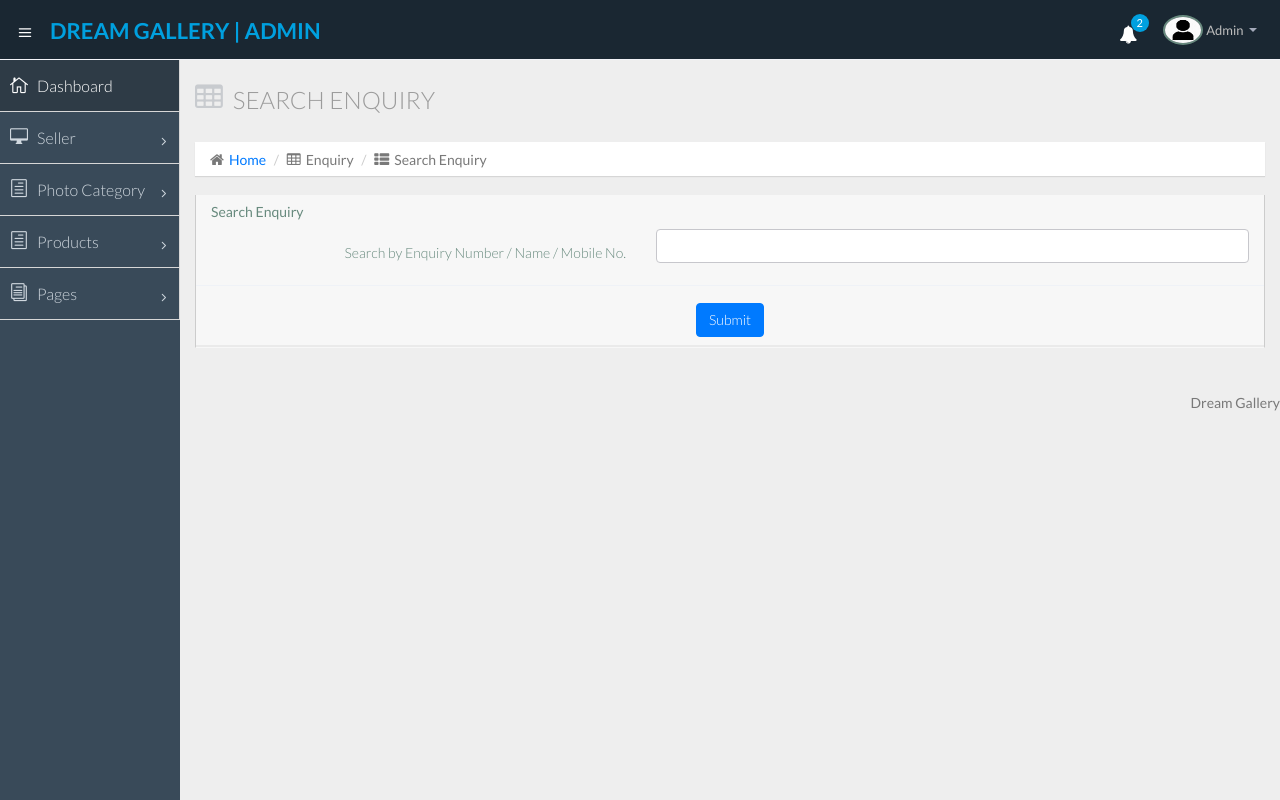
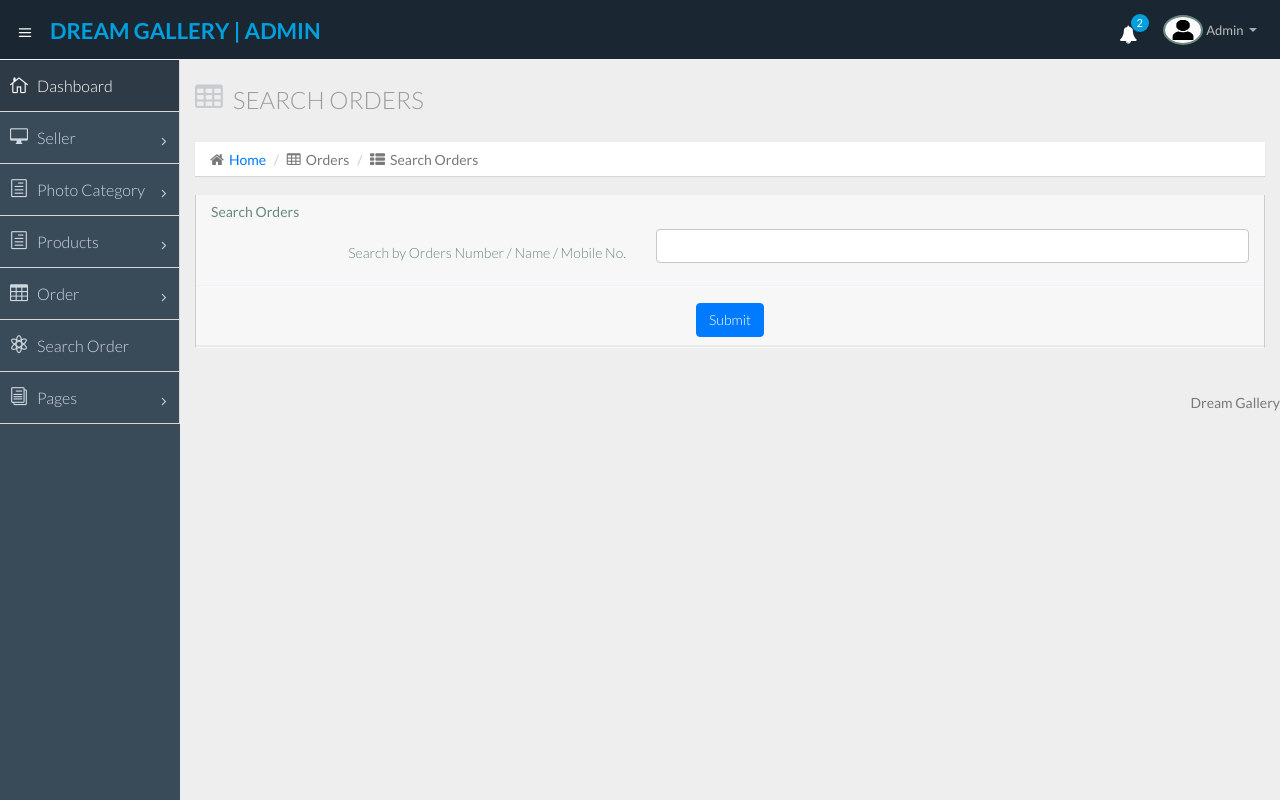
Before and after one commit to MohtasimShariar/Dream-Gallary, a PHP site: page /admin/search.php in a window 1280 px wide. Run offline with PHP 8.4, Linux system fonts and the light colour scheme; a user stored in the database is signed in; data comes from the database, SQL or seed files in the repository.

Commit message:
New Update

```diff
--- a/admin/includes/sidebar.php
+++ b/admin/includes/sidebar.php
@@ -32,17 +32,6 @@
                     <li><a class="" href="manage-art-type.php">Manage Category</a></li>
                 </ul>
             </li>
-            <!-- <li class="sub-menu">
-            <a href="javascript:;" class="">
-                          <i class="icon_document_alt"></i>
-                          <span>Medium of Art</span>
-                          <span class="menu-arrow arrow_carrot-right"></span>
-                      </a>
-            <ul class="sub">
-              <li><a class="" href="add-art-medium.php">Add Medium</a></li>
-              <li><a class="" href="manage-art-medium.php">Manage Medium</a></li>
-            </ul>
-          </li> -->
             <li class="sub-menu">
                 <a href="javascript:;" class="">
                     <i class="icon_document_alt"></i>
@@ -54,23 +43,23 @@
                     <li><a class="" href="manage-art-product.php">Manage Product</a></li>
                 </ul>
             </li>
-            <!-- <li class="sub-menu">
+            <li class="sub-menu">
                 <a href="javascript:;" class="">
                     <i class="icon_table"></i>
-                    <span>Enquiry</span>
+                    <span>Order</span>
                     <span class="menu-arrow arrow_carrot-right"></span>
                 </a>
                 <ul class="sub">
-                    <li><a class="" href="unanswer-enquiry.php">Unanswer Enquiry</a></li>
-                    <li><a class="" href="answer-enquiry.php">Answered Enquiry</a></li>
+                    <li><a class="" href="unanswer-enquiry.php">Order request</a></li>
+                    <li><a class="" href="answer-enquiry.php">Admin's review</a></li>
                 </ul>
-            </li> -->
-            <!-- <li>
+            </li>
+            <li>
                 <a class="" href="search.php">
                     <i class="icon_genius"></i>
-                    <span>Search Enquiry</span>
+                    <span>Search Order</span>
                 </a>
-            </li> -->
+            </li>
             <li class="sub-menu">
                 <a href="javascript:;" class="">
                     <i class="icon_documents_alt"></i>
--- a/admin/search.php
+++ b/admin/search.php
@@ -16,7 +16,7 @@ if (strlen($_SESSION['agmsaid']==0)) {
 
         <link rel="shortcut icon" href="img/favicon.png">
 
-  <title>Search Enquiry | Art Gallery Management System</title>
+        <title>Search Orders | Dream Gallery </title>
 
         <!-- Bootstrap CSS -->
         <link href="css/bootstrap.min.css" rel="stylesheet">
@@ -47,11 +47,11 @@ if (strlen($_SESSION['agmsaid']==0)) {
                 <section class="wrapper">
                     <div class="row">
                         <div class="col-lg-12">
-            <h3 class="page-header"><i class="fa fa-table"></i> Search Enquiry</h3>
+                            <h3 class="page-header"><i class="fa fa-table"></i> Search Orders</h3>
                             <ol class="breadcrumb">
                                 <li><i class="fa fa-home"></i><a href="dashboard.php">Home</a></li>
-              <li><i class="fa fa-table"></i>Enquiry</li>
-              <li><i class="fa fa-th-list"></i>Search Enquiry</li>
+                                <li><i class="fa fa-table"></i>Orders</li>
+                                <li><i class="fa fa-th-list"></i>Search Orders</li>
                             </ol>
                         </div>
                     </div>
@@ -60,17 +60,21 @@ if (strlen($_SESSION['agmsaid']==0)) {
                         <div class="col-sm-12">
                             <section class="panel">
                                 <header class="panel-heading">
-                Search Enquiry
-  <form class="form-horizontal " name="search" method="post" action="" enctype="multipart/form-data">
+                                    Search Orders
+                                    <form class="form-horizontal " name="search" method="post" action=""
+                                        enctype="multipart/form-data">
 
                                         <div class="form-group">
-                    <label class="col-sm-5 control-label">Search by Enquiry Number / Name / Mobile No.</label>
+                                            <label class="col-sm-5 control-label">Search by Orders Number / Name /
+                                                Mobile No.</label>
                                             <div class="col-sm-7">
-                      <input class="form-control" id="searchdata" name="searchdata"  type="text" required="true">
+                                                <input class="form-control" id="searchdata" name="searchdata"
+                                                    type="text" required="true">
                                             </div>
                                         </div>
 
-                 <p style="text-align: center;"> <button type="submit" name="search" class="btn btn-primary">Submit</button></p>
+                                        <p style="text-align: center;"> <button type="submit" name="search"
+                                                class="btn btn-primary">Submit</button></p>
                                     </form>
 
                                 </header>
@@ -115,7 +119,8 @@ while ($row=mysqli_fetch_array($ret)) {
                                         <td><?php  echo $row['FullName'];?></td>
                                         <td><?php  echo $row['MobileNumber'];?></td>
                                         <td><?php  echo $row['EnquiryDate'];?></td>
-                  <td><a href="view-enquiry-detail.php?viewid=<?php echo $row['ID'];?>" class="btn btn-success">View Details</a></td>
+                                        <td><a href="view-enquiry-detail.php?viewid=<?php echo $row['ID'];?>"
+                                                class="btn btn-success">View Details</a></td>
                                     </tr>
                                     <?php
 $cnt=$cnt+1;
```
Also changed, not shown: admin/answer-enquiry.php (+9 -8 lines), admin/total-enquiry.php (+8 -7 lines), admin/unanswer-enquiry.php (+9 -8 lines). Lines whose indentation alone changed are shown as unchanged.
